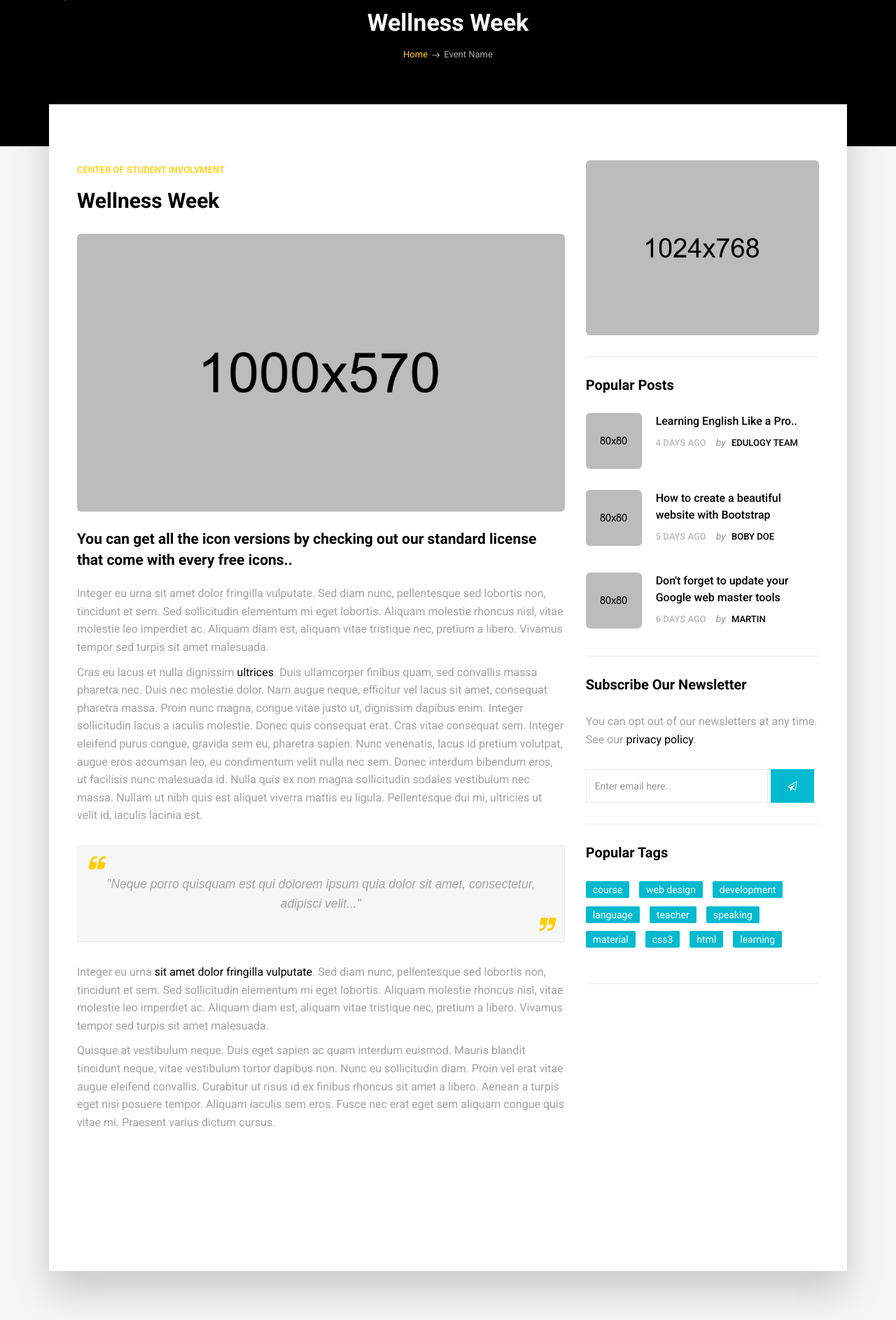
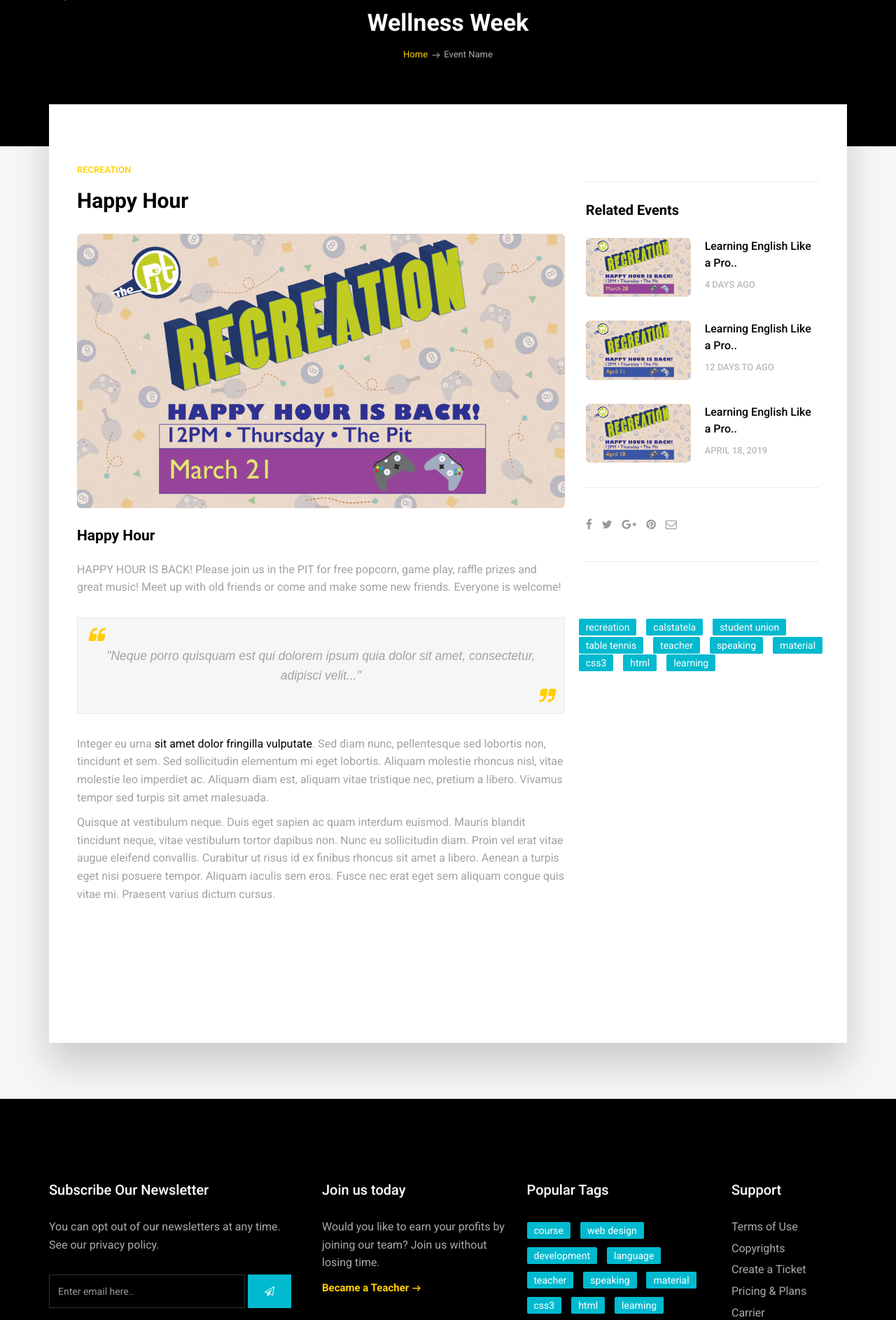
Before and after one commit to calstalelausu/Website-Beta, a PHP site: page /blog-single.php in a window 1280 px wide. Shown: the part 73-1959 px from the top of the page at 70% size. Run offline with PHP 8.4, Linux system fonts and the light colour scheme; some web fonts are replaced.

Commit message:
Modified Events page

```diff
--- a/blog-single.php
+++ b/blog-single.php
@@ -71,8 +71,8 @@
                             <div class="content blog-list">
                                 <div class="blog-wrapper clearfix">
                                     <div class="blog-meta">
-                                        <small><a href="#">Center of Student Involvment</a></small>
-                                        <h3>Wellness Week</h3>
+                                        <small><a href="#">Recreation</a></small>
+                                        <h3>Happy Hour</h3>
                                         <!-- <ul class="list-inline">
                                             <li>6 hours ago</li>
                                             <li><span>written by</span> <a href="#">Edulogy Team</a></li>
@@ -80,14 +80,12 @@
                                     </div><!-- end blog-meta -->
 
                                     <div class="blog-media">
-                                        <img src="upload/blog_01.jpg" alt="" class="img-responsive img-rounded">
+                                        <img src="upload/happyhour.jpg" alt="" class="img-responsive img-rounded">
                                     </div><!-- end media -->
 
                                     <div class="blog-desc-big">
-                                        <p class="lead">You can get all the icon versions by checking out our standard license that come with every free icons..</p>
-                                        <p>Integer eu urna sit amet dolor fringilla vulputate. Sed diam nunc, pellentesque sed lobortis non, tincidunt et sem. Sed sollicitudin elementum mi eget lobortis. Aliquam molestie rhoncus nisl, vitae molestie leo imperdiet ac. Aliquam diam est, aliquam vitae tristique nec, pretium a libero. Vivamus tempor sed turpis sit amet malesuada.</p>
-
-                                        <p> Cras eu lacus et nulla dignissim <a href="#">ultrices</a>. Duis ullamcorper finibus quam, sed convallis massa pharetra nec. Duis nec molestie dolor. Nam augue neque, efficitur vel lacus sit amet, consequat pharetra massa. Proin nunc magna, congue vitae justo ut, dignissim dapibus enim. Integer sollicitudin lacus a iaculis molestie. Donec quis consequat erat. Cras vitae consequat sem. Integer eleifend purus congue, gravida sem eu, pharetra sapien. Nunc venenatis, lacus id pretium volutpat, augue eros accumsan leo, eu condimentum velit nulla nec sem. Donec interdum bibendum eros, ut facilisis nunc malesuada id. Nulla quis ex non magna sollicitudin sodales vestibulum nec massa. Nullam ut nibh quis est aliquet viverra mattis eu ligula. Pellentesque dui mi, ultricies ut velit id, iaculis lacinia est. </p>
+                                        <p class="lead">Happy Hour</p>
+                                        <p>HAPPY HOUR IS BACK! Please join us in the PIT for free popcorn, game play, raffle prizes and great music! Meet up with old friends or come and make some new friends. Everyone is welcome! </p>
 
                                         <blockquote class="text-center">
                                             "Neque porro quisquam est qui dolorem ipsum quia dolor sit amet, consectetur, adipisci velit..."
@@ -123,75 +121,76 @@
                         <div class="sidebar col-md-4">
                             <div class="widget clearfix">
                                 <div class="banner-widget">
-                                    <img src="upload/banner.jpeg" alt="" class="img-responsive img-rounded">
+                                    <!-- <img src="upload/banner.jpeg" alt="" class="img-responsive img-rounded"> -->
                                 </div>
                             </div>
 
                             <div class="widget clearfix">
-                                <h3 class="widget-title">Popular Posts</h3>
+                                <h3 class="widget-title">Related Events</h3>
                                 <div class="post-widget">
                                     <div class="media">
-                                        <img src="upload/blog_small_01.jpg" alt="" class="img-responsive alignleft img-rounded">
+                                        <img src="upload/happyhour1.jpg" alt="" class="img-responsive alignleft img-rounded" width="150px;">
                                         <div class="media-body">
                                             <h5 class="mt-0"><a href="blog-single.html">Learning English Like a Pro..</a></h5>
                                             <div class="blog-meta">
                                                 <ul class="list-inline">
                                                     <li>4 days ago</li>
-                                                    <li><span>by</span> <a href="#">Edulogy Team</a></li>
                                                 </ul>
                                             </div><!-- end blog-meta -->
                                         </div>
                                     </div>
 
                                     <div class="media">
-                                        <img src="upload/blog_small_02.jpg" alt="" class="img-responsive alignleft img-rounded">
+                                        <img src="upload/happyhour2.jpg" alt="" class="img-responsive alignleft img-rounded" width="150px;">
                                         <div class="media-body">
-                                            <h5 class="mt-0"><a href="blog-single.html">How to create a beautiful website with Bootstrap</a></h5>
+                                            <h5 class="mt-0"><a href="blog-single.html">Learning English Like a Pro..</a></h5>
                                             <div class="blog-meta">
                                                 <ul class="list-inline">
-                                                    <li>5 days ago</li>
-                                                    <li><span>by</span> <a href="#">Boby DOE</a></li>
+                                                    <li>12 days to ago</li>
                                                 </ul>
                                             </div><!-- end blog-meta -->
                                         </div>
                                     </div>
 
                                     <div class="media">
-                                        <img src="upload/blog_small_03.jpg" alt="" class="img-responsive alignleft img-rounded">
+                                        <img src="upload/happyhour3.jpg" alt="" class="img-responsive alignleft img-rounded" width="150px;">
                                         <div class="media-body">
-                                            <h5 class="mt-0"><a href="blog-single.html">Don't forget to update your Google web master tools</a></h5>
+                                            <h5 class="mt-0"><a href="blog-single.html">Learning English Like a Pro..</a></h5>
                                             <div class="blog-meta">
                                                 <ul class="list-inline">
-                                                    <li>6 days ago</li>
-                                                    <li><span>by</span> <a href="#">Martin</a></li>
+                                                    <li>April 18, 2019</li>
+                                                    <!-- <li><span>by</span> <a href="#">Edulogy Team</a></li> -->
                                                 </ul>
                                             </div><!-- end blog-meta -->
                                         </div>
                                     </div>
+                                    </div>
                                 </div><!-- end post-widget -->
                             </div><!-- end widget -->
+                            <div class="sidebar col-md-4" >
+    <div class="widget">
+    <div class="authorbox-social">
+                                        <ul class="list-inline">
+                                            <li><a href="#"><i class="fa fa-facebook"></i></a></li>
+                                            <li><a href="#"><i class="fa fa-twitter"></i></a></li>
+                                            <li><a href="#"><i class="fa fa-google-plus"></i></a></li>
+                                            <li><a href="#"><i class="fa fa-pinterest"></i></a></li>
+                                            <li><a href="#"><i class="fa fa-envelope-o"></i></a></li>
+                                        </ul>
+                                    </div>
+    </div>
 
-                            <div class="widget clearfix">
-                                <h3 class="widget-title">Subscribe Our Newsletter</h3>
-                                <div class="newsletter-widget">
-                                    <p>You can opt out of our newsletters at any time. See our <a href="#">privacy policy</a>.</p>
-                                    <form class="form-inline" role="search">
-                                        <div class="form-1">
-                                            <input type="text" class="form-control" placeholder="Enter email here..">
-                                            <button type="submit" class="btn btn-primary"><i class="fa fa-paper-plane-o"></i></button>
-                                        </div>
-                                    </form>
-                                </div><!-- end newsletter -->
-                            </div><!-- end widget -->
+    </div>
+
 
                             <div class="widget clearfix">
                                 <h3 class="widget-title">Popular Tags</h3>
                                 <div class="tags-widget">
                                     <ul class="list-inline">
-                                        <li><a href="#">course</a></li>
-                                        <li><a href="#">web design</a></li>
-                                        <li><a href="#">development</a></li>
-                                        <li><a href="#">language</a></li>
+                                        <li><a href="#">recreation</a></li>
+                                        <li><a href="#">calstatela</a></li>
+                                        <li><a href="#">student union</a></li>
+                                        <li><a href="#">table tennis</a></li>
                                         <li><a href="#">teacher</a></li>
                                         <li><a href="#">speaking</a></li>
                                         <li><a href="#">material</a></li>
```
Also changed, not shown: index.php (+12 -12 lines), upload/happyhour1.jpg (added), upload/happyhour2.jpg (added), upload/happyhour3.jpg (added), 2 other files.
